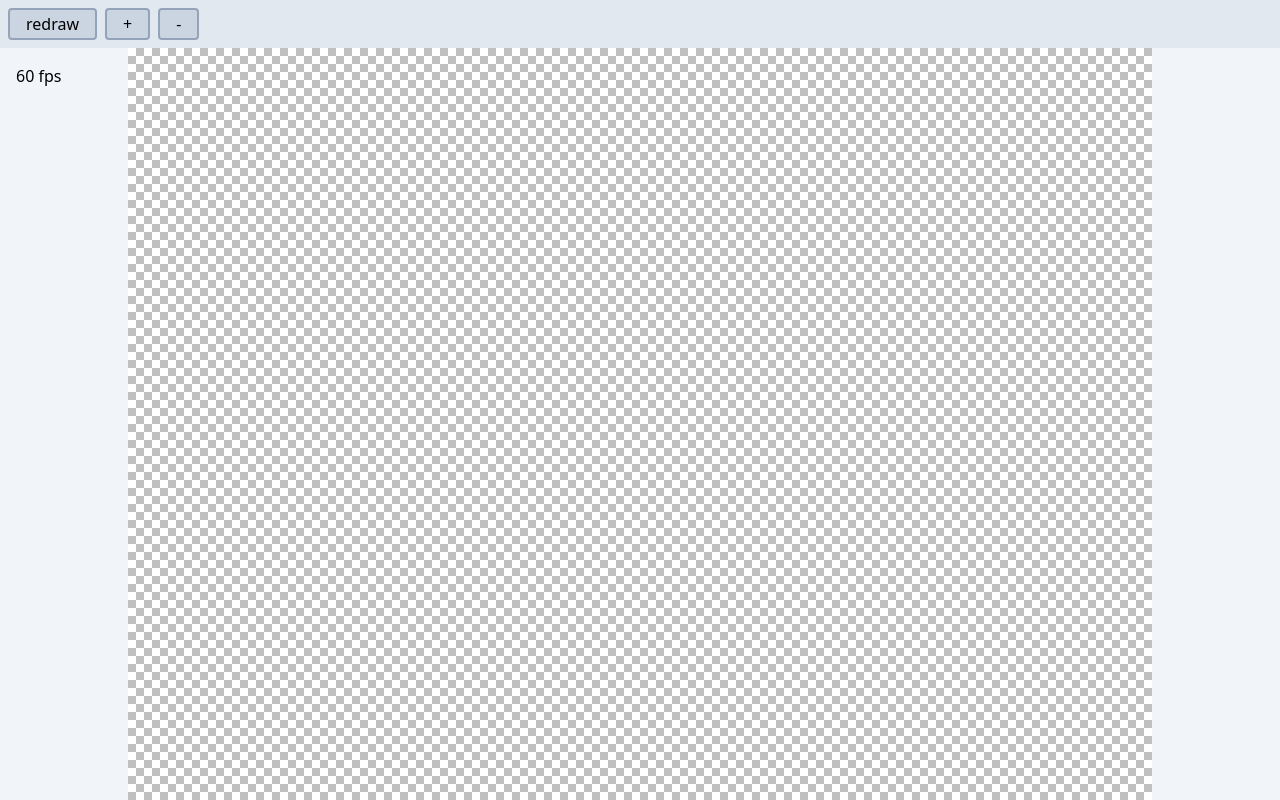
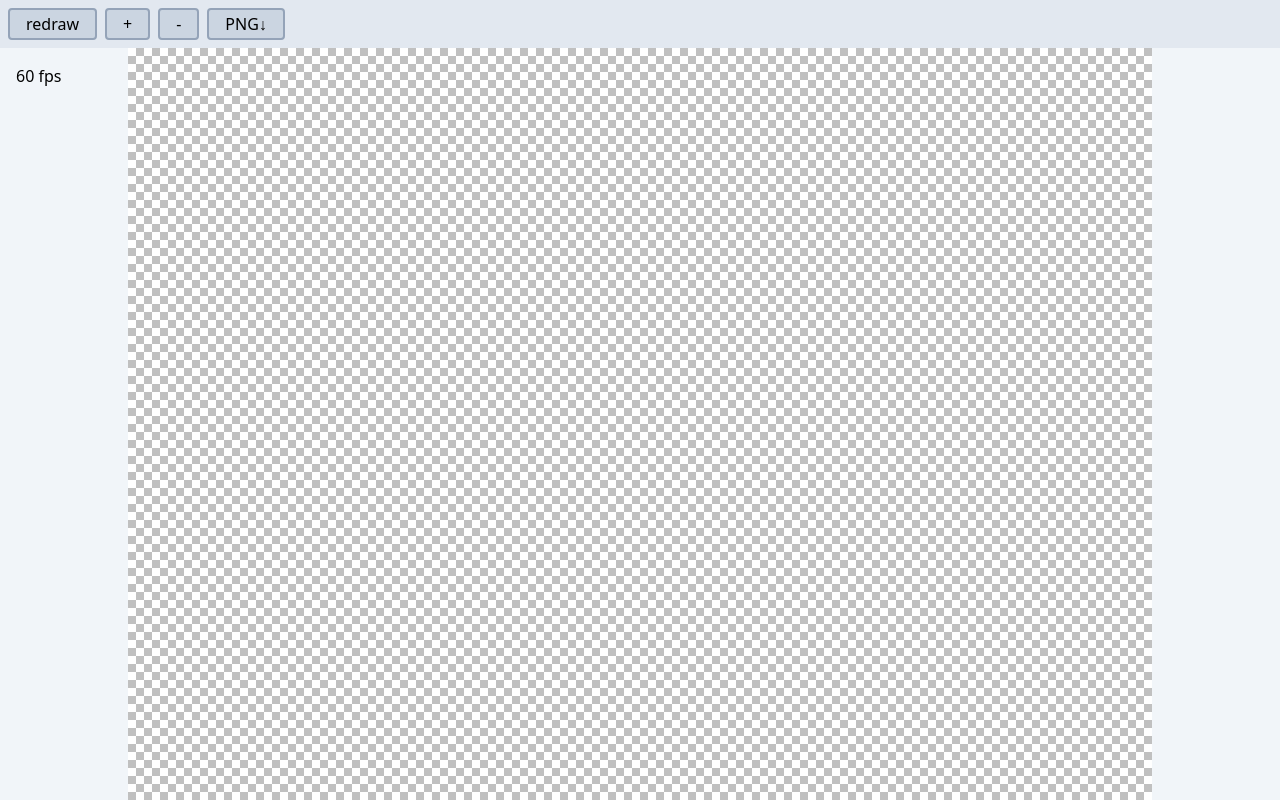
Before and after one commit to idomshi/etcha, a Nuxt app in the folder front/: page / in a window 1280 px wide. Built offline with nearby package versions, Linux system fonts and the light colour scheme.

Commit message:
PNGでダウンロードできるようにする

```diff
--- a/front/components/ImageView.vue
+++ b/front/components/ImageView.vue
@@ -248,6 +248,15 @@
 }
 
 const fps = useFps()
+
+function exoprtAsPng() {
+  const dataUrl = buffcanvas.value?.toDataURL()
+  const link = document.createElement("a")
+  if (dataUrl === undefined) return
+  link.href = dataUrl
+  link.download = "image.png"
+  link.click()
+}
 </script>
 
 <template>
@@ -256,6 +265,7 @@
       <button @click="modify" class="px-4 h-8 bg-slate-300 border-2 border-slate-400 rounded">redraw</button>
       <button @click="incAngle" class="px-4 h-8 bg-slate-300 border-2 border-slate-400 rounded">+</button>
       <button @click="decAngle" class="px-4 h-8 bg-slate-300 border-2 border-slate-400 rounded">-</button>
+      <button @click="exoprtAsPng" class="px-4 h-8 bg-slate-300 border-2 border-slate-400 rounded">PNG↓</button>
     </div>
     <div class="h-full bg-slate-100">
       <canvas ref="viewcanvas" class="w-full h-full touch-pinch-zoom" @pointerdown.prevent="dragstart"
```
